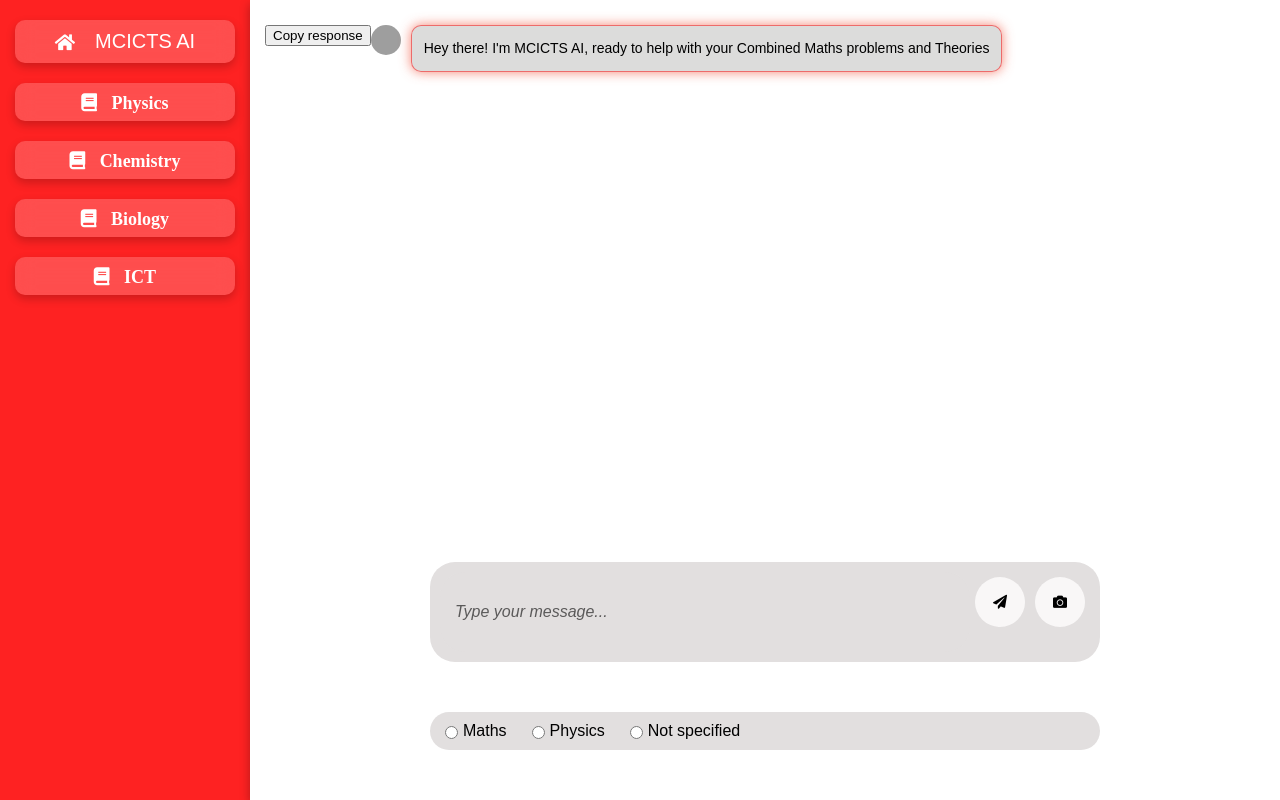
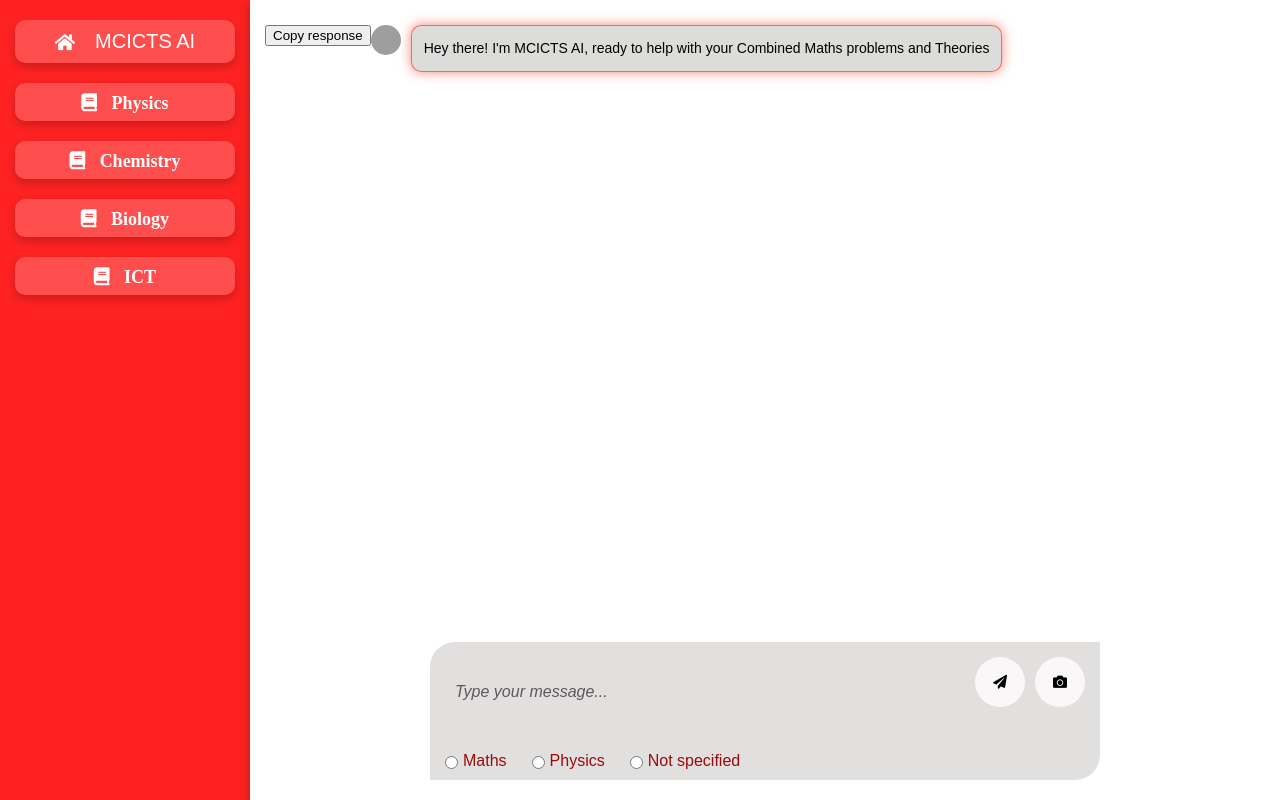
Before and after one commit to thisisdineth/apilageai, a PHP site: page /playground/index.html in a window 1280 px wide. Run offline with PHP 8.4, Linux system fonts and the light colour scheme; some libraries are stand-ins or nearby versions; grey boxes are pictures that could not be loaded.

Commit message:
#added more css

```diff
--- a/public/playground/chat.css
+++ b/public/playground/chat.css
@@ -268,9 +268,20 @@ body {
     color: black;
     margin-left: 180px;
     margin-right: 180px;
-    border-radius: 25px;
-    margin-bottom: 50px;
+    border-top-left-radius: 25px;
+    margin-bottom: 0px;
 }
+.chat-more {
+    display: flex;
+    padding: 10px;
+    background: #e2dfdf;
+    color: rgb(152, 12, 12);
+    margin-left: 180px;
+    margin-right: 180px;
+    margin-bottom: 20px;
+    border-bottom-right-radius: 25px;
+}
+
 
 #user-input {
     flex: 1;
--- a/public/playground/index.html
+++ b/public/playground/index.html
@@ -72,7 +72,7 @@
         <button id="send-button"><i class="fas fa-camera"></i></button>
     </div>
 
-    <div class="chat-footer">
+    <div class="chat-more">
       <div class="radio-group">
         <label>
           <input type="radio" name="options" value="option1"> Maths
```
